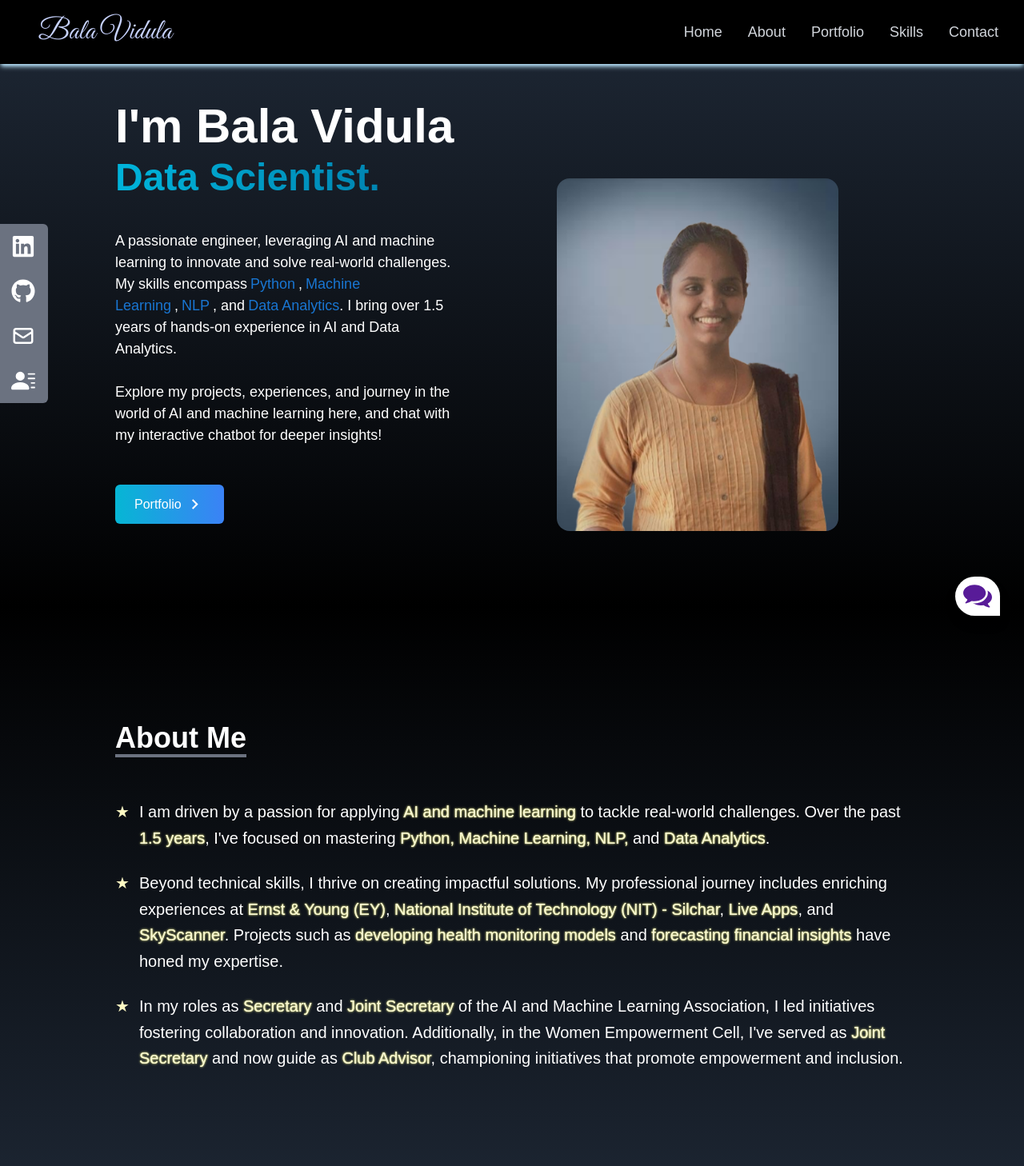
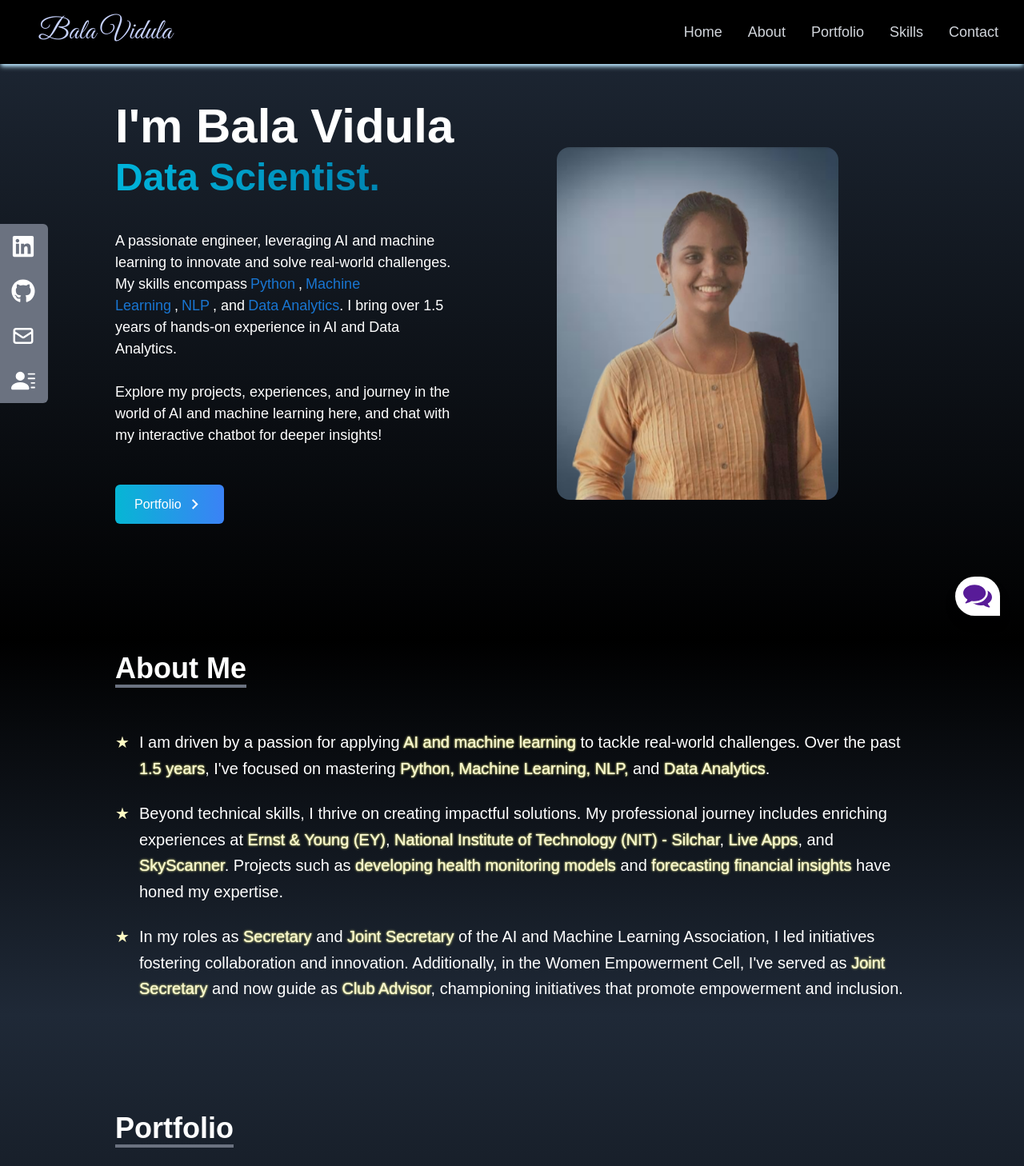
Before and after one commit to BALAVIDULA/Portfolio_V1, a React (Create React App) app: page / in a window 1280 px wide. Shown: the top 1458 px of the page at 80% size. Built offline with nearby package versions, Linux system fonts and the light colour scheme.

Commit message:
Aligning_changes

```diff
--- a/src/components/About.jsx
+++ b/src/components/About.jsx
@@ -13,7 +13,7 @@ const About = () => {
   return (
     <div
       name="about"
-      className="w-full pt-24 md:pt-32 min-h-screen text-white bg-gradient-to-b from-black via-black-400 to-gray-800"
+      className="w-full pt-24 md:pt-0 text-white bg-gradient-to-b from-black via-black-400 to-gray-800"
     >
       <div className="max-w-screen-lg p-4 mx-auto flex flex-col justify-center w-full h-full">
         <div className="pb-2 md:pb-6">
--- a/src/components/Home.jsx
+++ b/src/components/Home.jsx
@@ -8,9 +8,9 @@ const Home = () => {
   return (
     <div
       name="home"
-      className="pt-24 md:pt-32 w-full bg-gradient-to-b from-gray-800 via-black-400 to-black"
+      className="pt-24 md:pt-32 min-h-screen w-full bg-gradient-to-b from-gray-800 via-black-400 to-black"
     >
-      <div className="max-w-screen-lg mx-auto flex flex-col items-center justify-center h-full px-4 md:flex-row">
+      <div className="max-w-screen-lg mx-auto flex flex-col justify-start items-start h-full px-4 md:flex-row">
         <div className="flex flex-col justify-center h-full md:mr-8 mb-8 md:mb-24">
           <h2 className="text-3xl sm:text-5xl md:text-6xl font-bold text-white whitespace-nowrap">
             I'm Bala Vidula
@@ -105,7 +105,7 @@ const Home = () => {
           </div>
         </div>
 
-        <div className="md:mt-0">
+        <div className="md:pt-14">
           <img
             src={HeroImage}
             alt="my profile"
```
